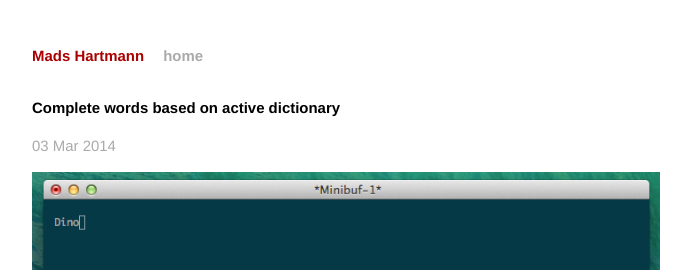
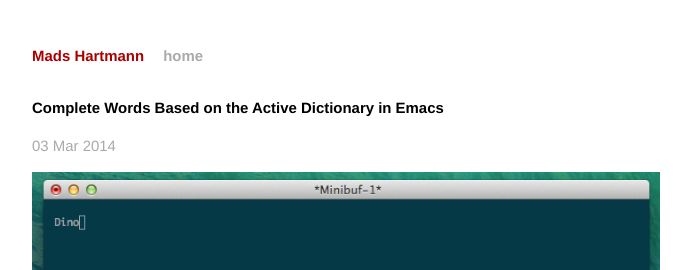
Before and after one commit to mads-hartmann/blog.mads-hartmann.com, a Jekyll site: the page built from _posts/2014-03-03-complete-word-based-on-dictionary.markdown, in a window 1280 px wide. Shown: the top 270 px of the page, without its empty margins (294-985 px from the left). Built offline with Jekyll 4.4.1, drawn with Linux system fonts in a browser that asks for light colours; Markdown is read by kramdown in place of the engine named in the settings.

Commit message:
Change title slightly

```diff
--- a/_posts/2014-03-03-complete-word-based-on-dictionary.markdown
+++ b/_posts/2014-03-03-complete-word-based-on-dictionary.markdown
@@ -1,6 +1,6 @@
 ---
 layout: post
-title:  "Complete words based on active dictionary"
+title:  "Complete Words Based on the Active Dictionary in Emacs"
 date:   2014-03-03 20:19:00
 categories: Emacs
 ---
```
